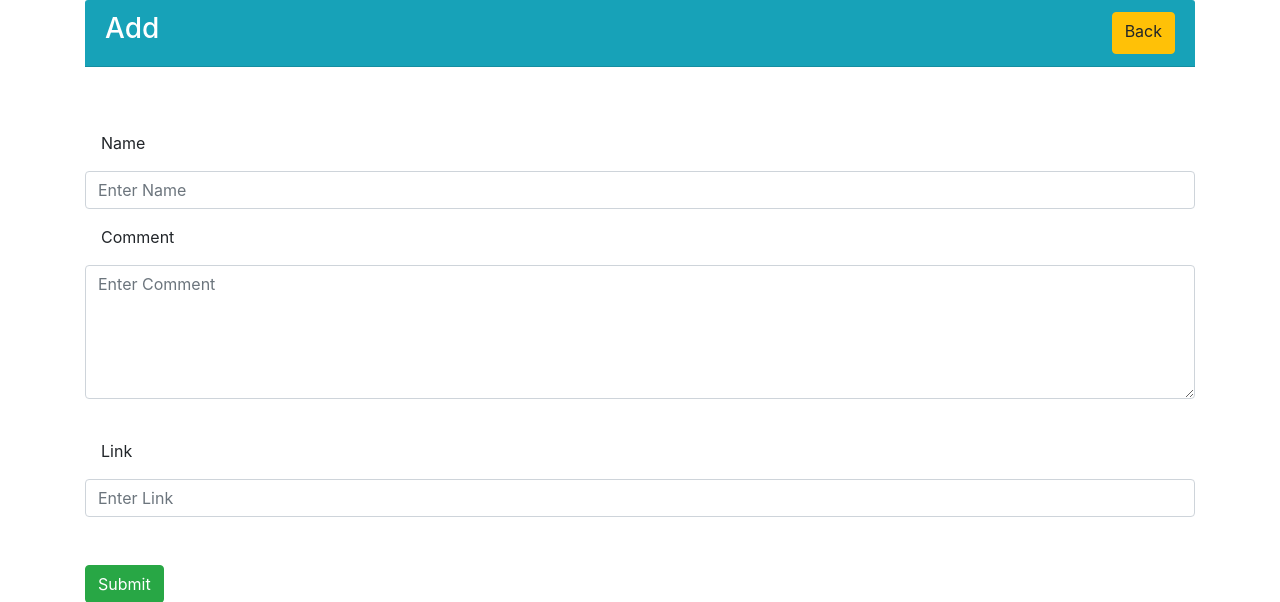
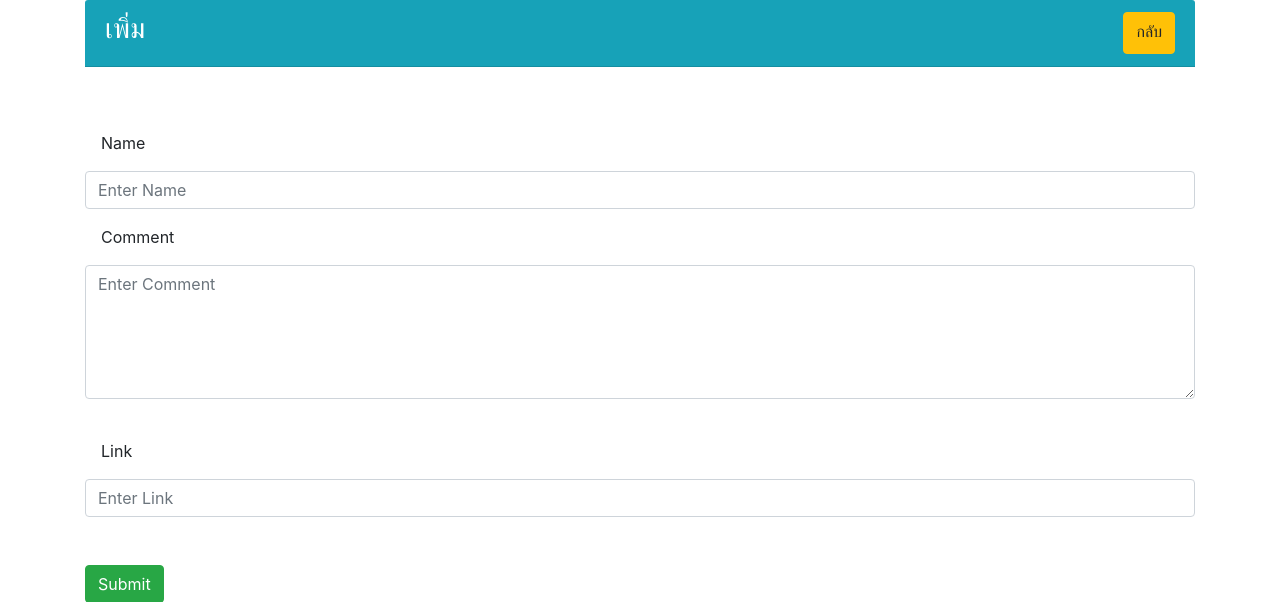
Before and after one commit to ChutimaNakaew/ITFLab02, a PHP site: page /form.php in a window 1280 px wide. Shown: the top 602 px of the page. Run offline with PHP 8.4, Linux system fonts and the light colour scheme.

Commit message:
Update form.php

```diff
--- a/form.php
+++ b/form.php
@@ -10,8 +10,8 @@
 <body>
   <div class="container">
     <div class="card-header bg-info text-white d-flex justify-content-between">
-     <h3>Add</h4>
-     <a href="index.php" class="btn btn-warning">Back</a>
+     <h3>เพิ่ม</h4>
+     <a href="index.php" class="btn btn-warning">กลับ</a>
     </div>
     <form action="insert.php" method="post" id="CommentForm">
       <div class="form-group mt-5">
```
